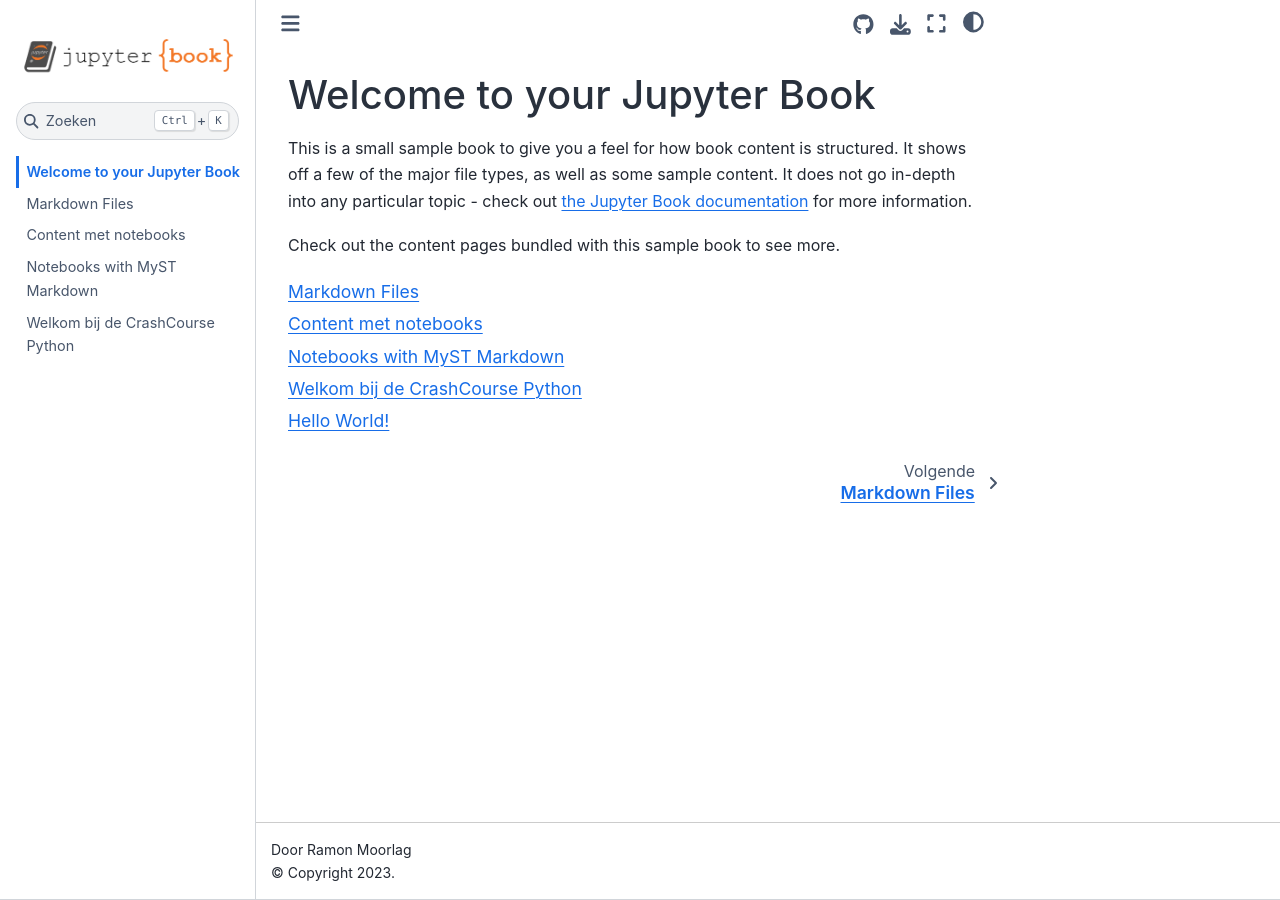
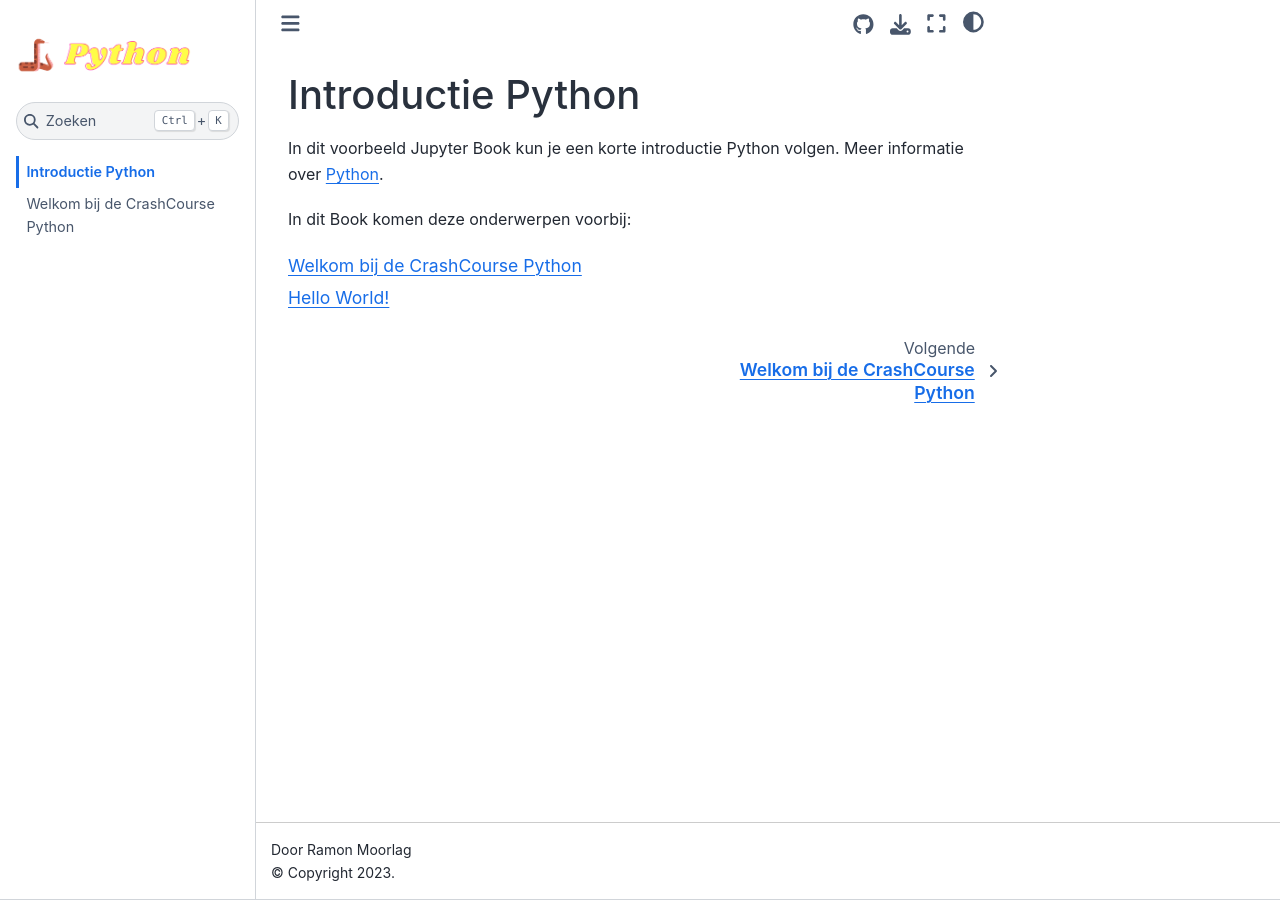
Before and after one commit to moorlag/Crashcourse, a Jupyter Book: the page built from intro.md, in a window 1280 px wide. Built offline with Jupyter Book 1.0.4 settings and Sphinx 7.4.7 and the Sphinx Book theme 1.1.4, drawn with Linux system fonts in a browser that asks for light colours.

Commit message:
new logo

````diff
--- a/_config.yml
+++ b/_config.yml
@@ -3,7 +3,7 @@
 
 title: Mijn eerste Jupyter Book! (met dank aan Eelco)
 author: Ramon Moorlag
-logo: logo.png
+logo: Python.png
 
 # Force re-execution of notebooks on each build.
 # See https://jupyterbook.org/content/execute.html
--- a/_toc.yml
+++ b/_toc.yml
@@ -4,7 +4,7 @@
 format: jb-book
 root: intro
 chapters:
-- file: markdown
-- file: notebooks
-- file: markdown-notebooks
+#- file: markdown
+#- file: notebooks
+#- file: markdown-notebooks
 - file: Welkom
--- a/intro.md
+++ b/intro.md
@@ -1,11 +1,7 @@
-# Welcome to your Jupyter Book
+# Introductie Python
 
-This is a small sample book to give you a feel for how book content is
-structured.
-It shows off a few of the major file types, as well as some sample content.
-It does not go in-depth into any particular topic - check out [the Jupyter Book documentation](https://jupyterbook.org) for more information.
+In dit voorbeeld Jupyter Book kun je een korte introductie Python volgen. Meer informatie over [Python](https://www.python.org/).
 
-Check out the content pages bundled with this sample book to see more.
-
+In dit Book komen deze onderwerpen voorbij:
 ```{tableofcontents}
 ```
````
Also changed, not shown: Python.png (added).
